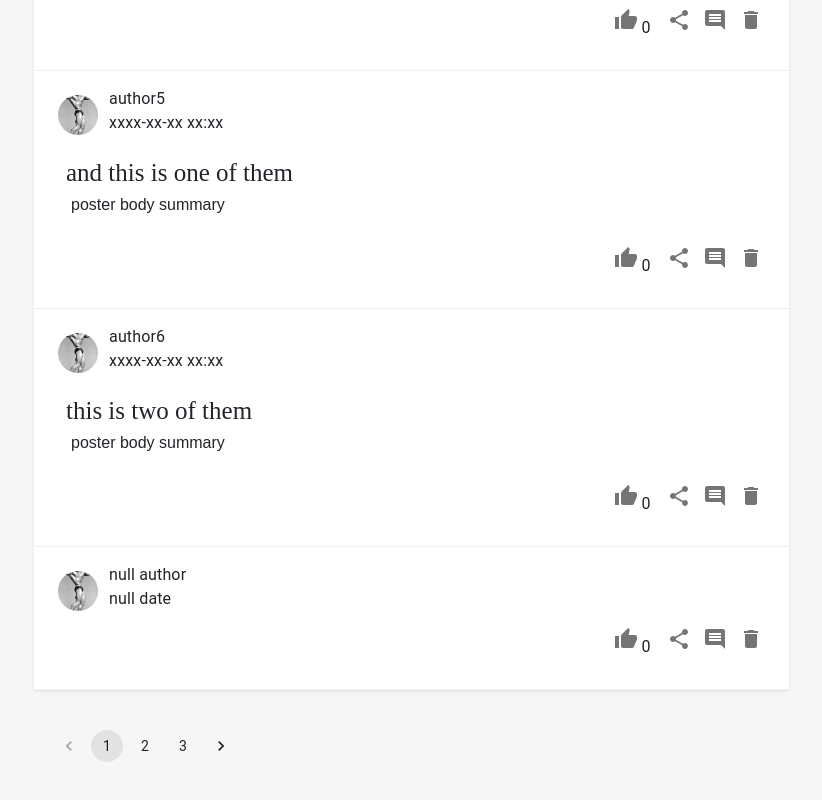
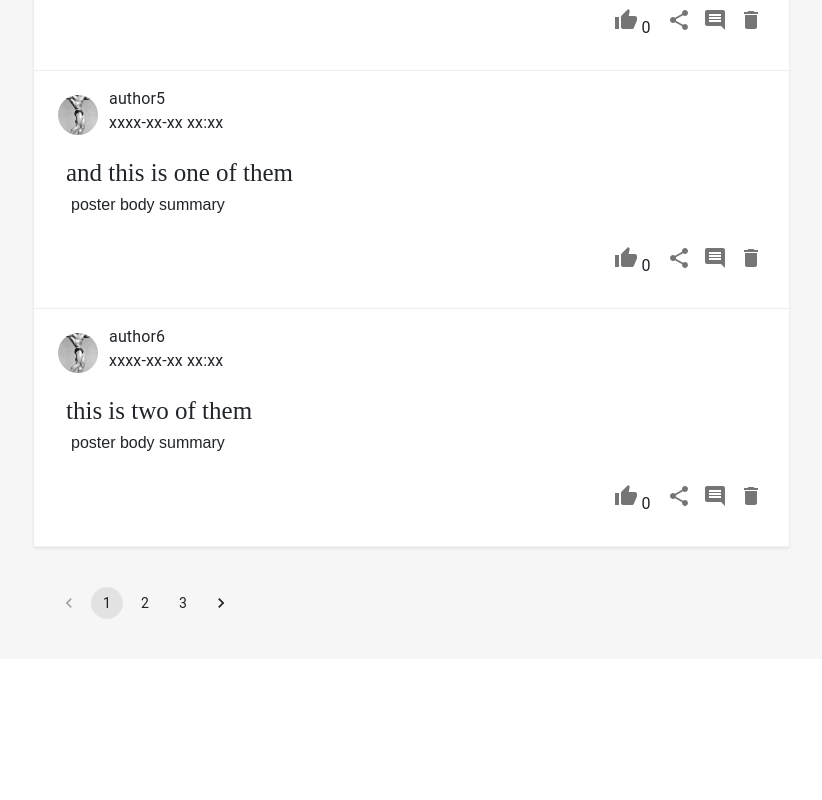
Before and after one commit to Frieda0315/404, a React (Create React App) app: page / in a window 1280 px wide. Shown: the part 1033-1833 px from the top of the page, without its empty margins (32-854 px from the left). After the commit the page ends 1692 px from the top, so only its background shows below. Built offline with nearby package versions, Linux system fonts and the light colour scheme.

Commit message:
add delete post

```diff
--- a/src/components/PostStream.js
+++ b/src/components/PostStream.js
@@ -66,7 +66,19 @@ const useStyles = makeStyles(() => ({
 }));
 
 // dummy val
-var tempPostList = [
+const tempSummary = "poster body summary";
+const tempVoteCount = 0;
+const tempPostOnClick = (ev) => {
+  console.log("clicked a post");
+};
+const tempVoteOnClick = (ev) => {
+  console.log("vote clicked");
+};
+const tempViewProfile = (ev) => {
+  console.log("view profile");
+};
+const dummyImages = [dummy_image, dummy_image1, null];
+const tempPostList = [
   {
     title: "Hello world",
     content: "Hello world Content",
@@ -109,32 +121,23 @@ var tempPostList = [
     date: "xxxx-xx-xx xx:xx",
     id: "6",
   },
-  null,
 ];
-const tempSummary = "poster body summary";
-const tempVoteCount = 0;
-const tempPostOnClick = (ev) => {
-  console.log("clicked a post");
-};
-const tempVoteOnClick = (ev) => {
-  console.log("vote clicked");
-};
-const tempViewProfile = (ev) => {
-  console.log("view profile");
-};
-const dummyImages = [dummy_image, dummy_image1, null];
 
 function PostStream() {
+  const handleRemove = (e) => {
+    const id= e.id;
+    const newList = tempPostList1.filter(item => item.id !== id);
+    setTempPostList(newList);
+  };
+  const changePage = (ev, value) => {
+    setPage(value);
+  };
+
   const styleClasses = useStyles();
   const [page, setPage] = React.useState(1);
   const [tempPostList1, setTempPostList] = React.useState(tempPostList);
-  function handleRemove(id) {
-    const newList = tempPostList1.filter((item) => item.id !== id);
-    setTempPostList(newList);
-  }
-  const changePage = (ev, value) => {
-    setPage(value);
-  };
+
+
   const postStream = tempPostList1.map((post) => (
     <Grid
       item
@@ -222,8 +225,7 @@ function PostStream() {
             <IconButton
               edge="end"
               aria-label="Delete"
-              onClick={() => handleRemove(post.id)}
-            >
+              onClick={() => handleRemove(post)}            >
               <Delete />
             </IconButton>
           </Grid>
```
